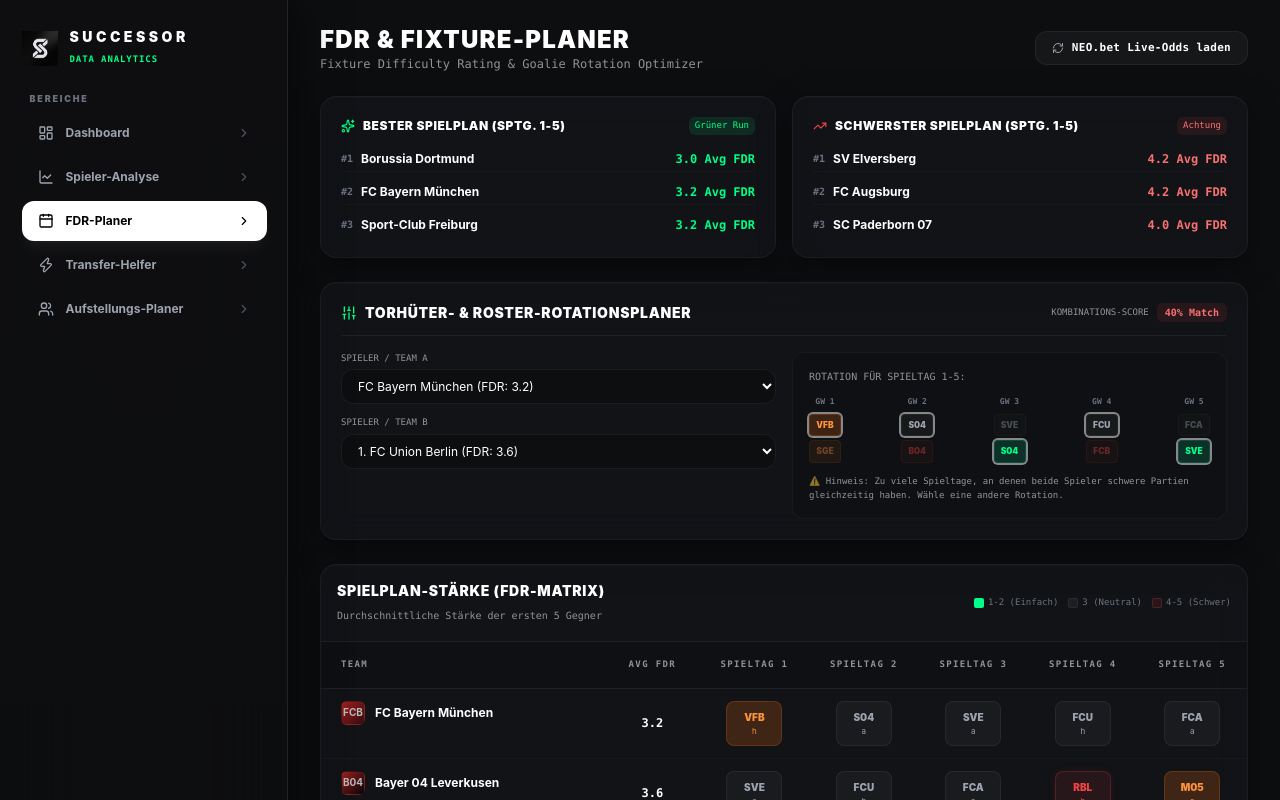
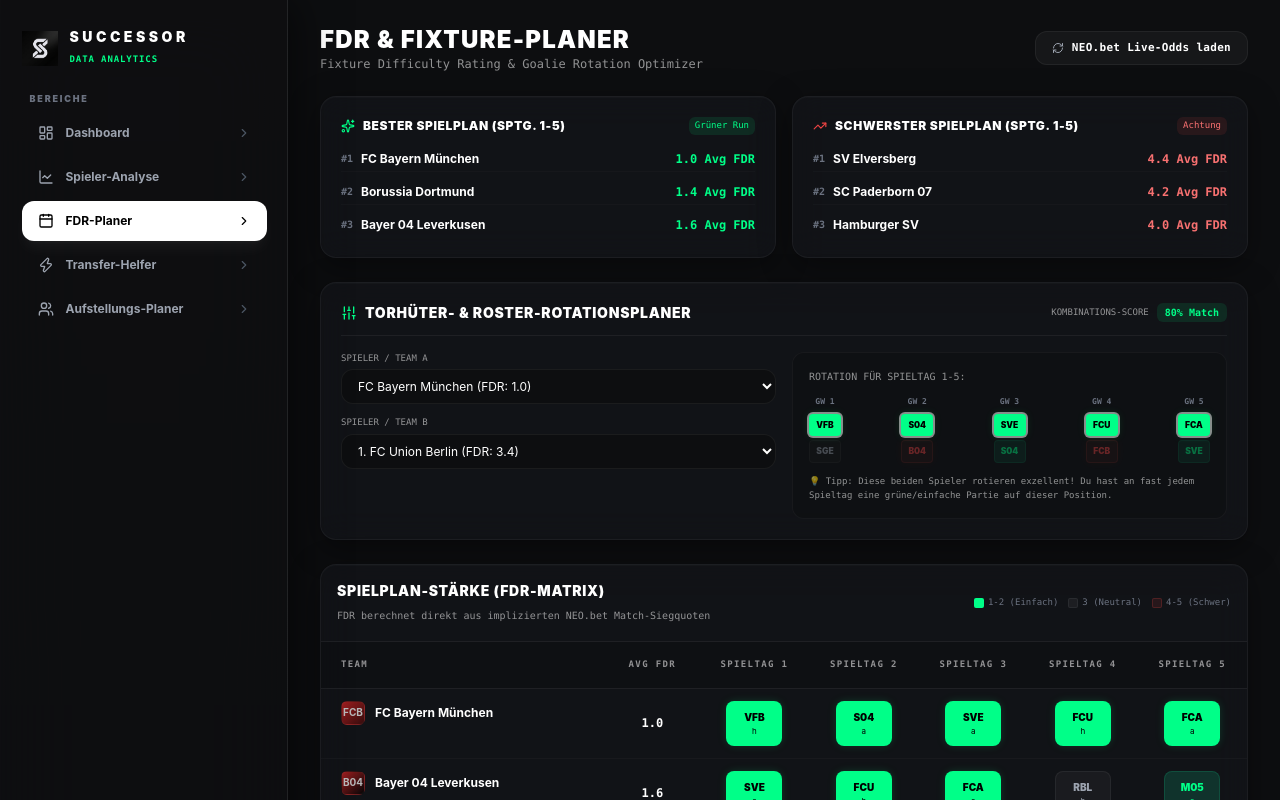
Before and after one commit to bhdtl/successor-dashboard, a React (Vite) app: page / in a window 1280 px wide. Both pictures are taken after a click on the button "FDR-Planer". Shown: the top 800 px of the page. Built offline with nearby package versions, Linux system fonts and the light colour scheme.

Commit message:
refactor: recalculate FDR values directly from implied win probabilities based on NeoBet odds

```diff
--- a/src/components/FixturePlanner.tsx
+++ b/src/components/FixturePlanner.tsx
@@ -288,11 +288,16 @@
     }
   };
 
-  // Helper to calculate fixture difficulty dynamically
+  // Calculate FDR directly from the match odds (implied win probability)
   const calcFdr = (fixture: TeamFixture) => {
-    // Basic FDR formula: Opponent Strength + (isHome ? -0.5 : 0.5), bounded between 1-5
-    const rawFdr = fixture.baseDifficulty + (fixture.isHome ? -0.5 : 0.5);
-    return Math.max(1, Math.min(5, Math.round(rawFdr)));
+    const odds = fixture.isHome ? fixture.mockOdds.home : fixture.mockOdds.away;
+    const winProb = 1 / odds;
+
+    if (winProb >= 0.65) return 1; // Easiest (odds <= 1.54)
+    if (winProb >= 0.48) return 2; // Easy (1.54 < odds <= 2.08)
+    if (winProb >= 0.32) return 3; // Medium (2.08 < odds <= 3.12)
+    if (winProb >= 0.18) return 4; // Hard (3.12 < odds <= 5.55)
+    return 5; // Very Hard (odds > 5.55)
   };
 
   // Calculate average difficulty run for next 5 matches
@@ -339,32 +344,23 @@
     setSyncSuccess(false);
 
     setTimeout(() => {
-      // Slightly alter the base difficulties based on simulated odds shifts
+      // Slightly alter the match win odds based on simulated bookmaker shifts
       const updated = teams.map(team => {
         const updatedFixtures = team.fixtures.map(fix => {
-          // Simulate win probability shift
-          const winProbShift = Math.random() * 0.15 - 0.075;
-          const originalWinProb = 1 / (fix.isHome ? fix.mockOdds.home : fix.mockOdds.away);
-          const newWinProb = Math.max(0.1, Math.min(0.9, originalWinProb + winProbShift));
+          // Win odds shifts
+          const oddsShift = (Math.random() * 0.4 - 0.2) * (fix.isHome ? fix.mockOdds.home : fix.mockOdds.away);
+          const currentWinOdds = fix.isHome ? fix.mockOdds.home : fix.mockOdds.away;
+          const newWinOdds = Math.max(1.1, currentWinOdds + oddsShift);
 
-          // Recalculate odds based on shifted probability
-          const rawOdds = 1 / newWinProb;
           const mockOdds = {
-            home: fix.isHome ? Number(rawOdds.toFixed(2)) : Number((rawOdds * 2.5).toFixed(2)),
-            draw: Number((3.1 + Math.random()).toFixed(2)),
-            away: fix.isHome ? Number((rawOdds * 2.5).toFixed(2)) : Number(rawOdds.toFixed(2))
+            home: fix.isHome ? Number(newWinOdds.toFixed(2)) : Number((newWinOdds * 2.5).toFixed(2)),
+            draw: Number((2.8 + Math.random() * 1.5).toFixed(2)),
+            away: fix.isHome ? Number((newWinOdds * 2.5).toFixed(2)) : Number(newWinOdds.toFixed(2))
           };
-
-          // Adjust baseDifficulty relative to new win probability
-          // Higher win probability -> Easiest FDR
-          let newBaseDifficulty = fix.baseDifficulty;
-          if (newWinProb > 0.6) newBaseDifficulty = Math.max(1, fix.baseDifficulty - 1);
-          else if (newWinProb < 0.25) newBaseDifficulty = Math.min(5, fix.baseDifficulty + 1);
 
           return {
             ...fix,
-            mockOdds,
-            baseDifficulty: newBaseDifficulty
+            mockOdds
           };
         });
 
@@ -545,7 +541,7 @@
         <div className="p-4 border-b border-white/[0.06] flex items-center justify-between">
           <div>
             <h2 className="text-sm font-black uppercase tracking-wider text-white">Spielplan-Stärke (FDR-Matrix)</h2>
-            <span className="text-[10px] text-successor-textMuted font-mono">Durchschnittliche Stärke der ersten 5 Gegner</span>
+            <span className="text-[10px] text-successor-textMuted font-mono">FDR berechnet direkt aus implizierten NEO.bet Match-Siegquoten</span>
           </div>
 
           <div className="flex gap-2.5 items-center text-[9px] font-mono text-gray-500">
```
